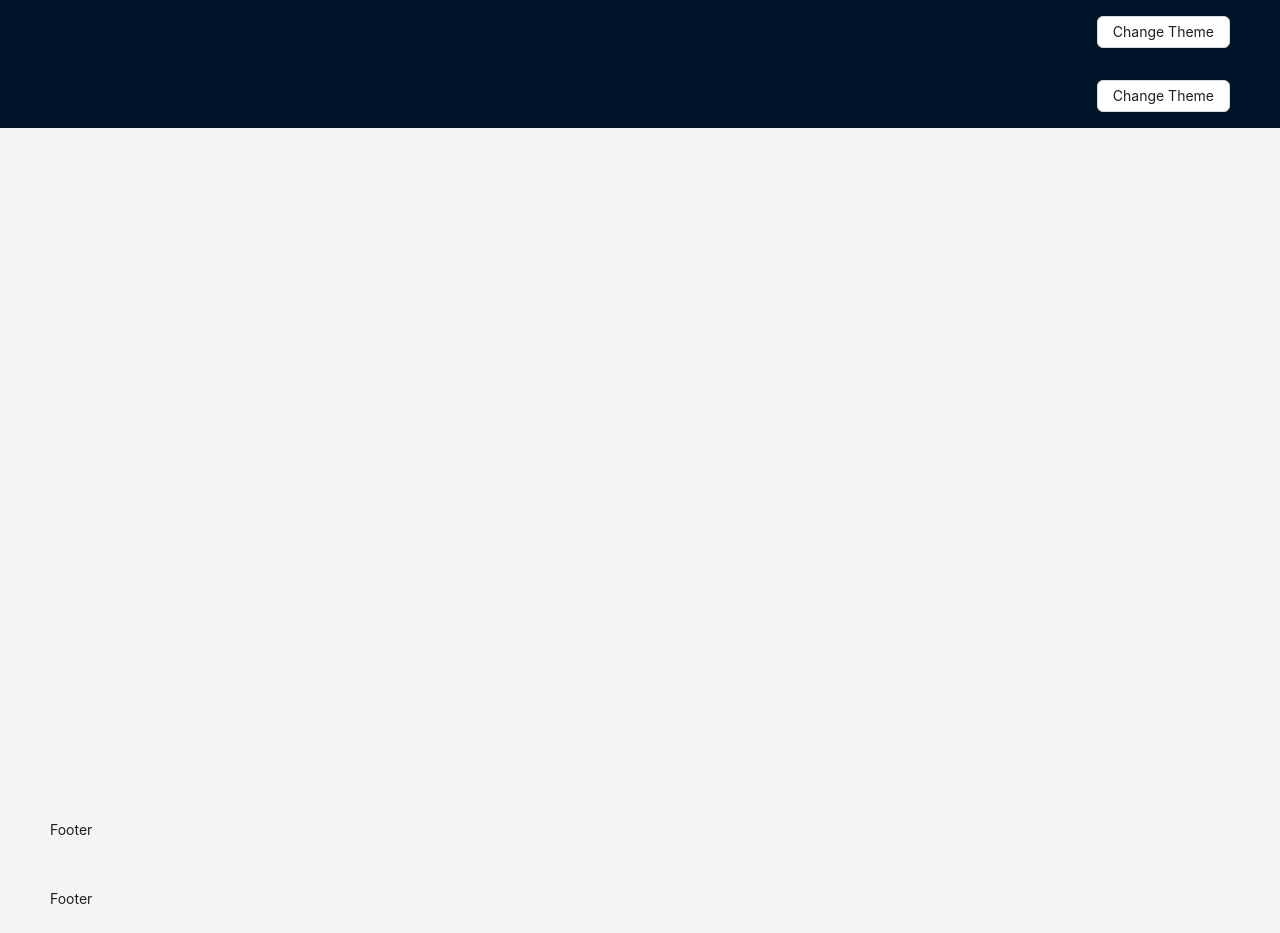
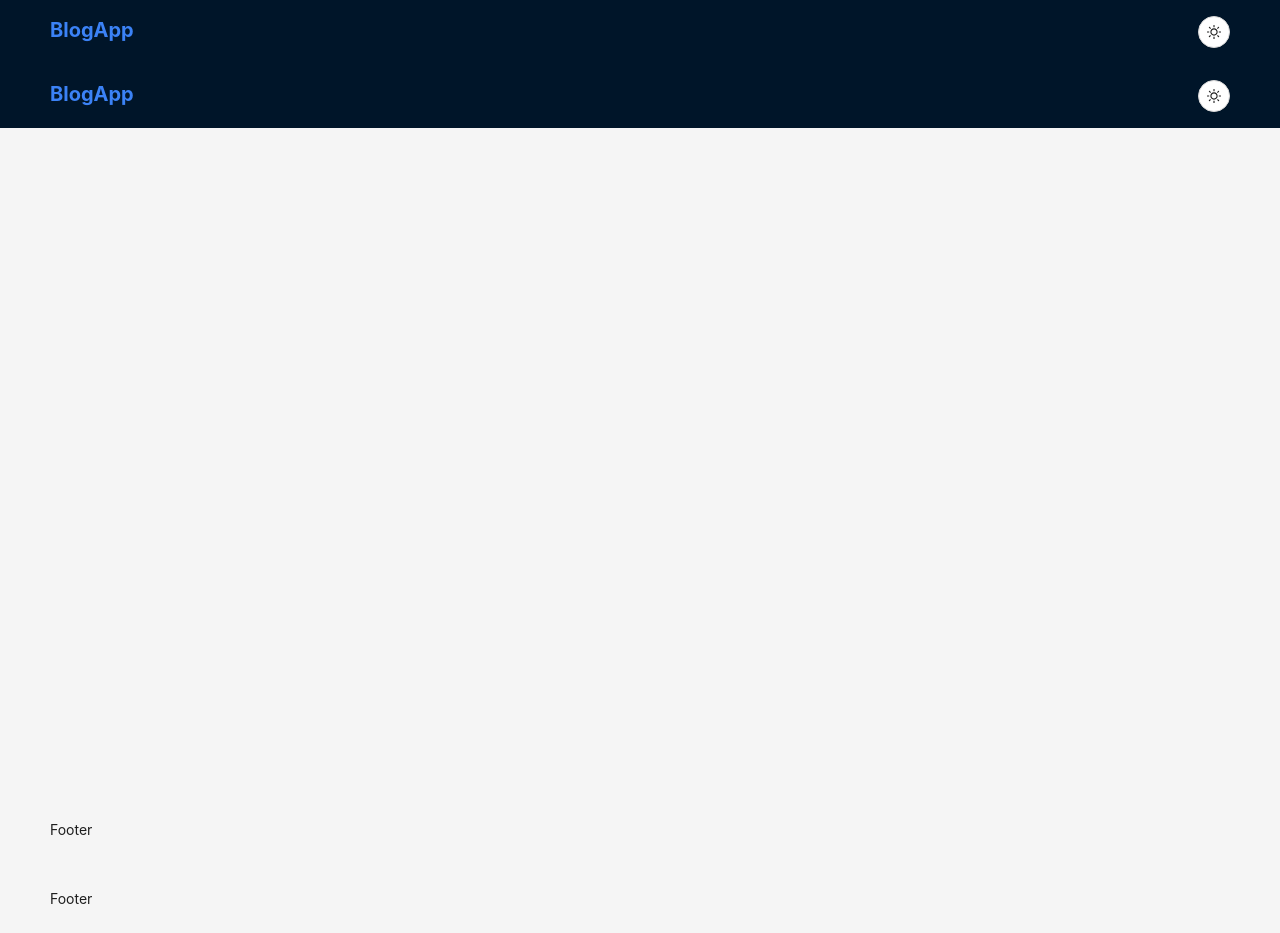
Before and after one commit to alfarell/synapsis-front-end-test, a Next.js app: page /layout in a window 1280 px wide. Built offline with nearby package versions, Linux system fonts and the light colour scheme.

Commit message:
feat(nav): update navbar header and theme action

```diff
--- a/src/components/Navbar.tsx
+++ b/src/components/Navbar.tsx
@@ -1,15 +1,41 @@
-import { useTheme } from '@/context/ThemeContext';
-import { Button, Layout } from 'antd';
+import { Themes, useTheme } from '@/context/ThemeContext';
+import { Button, Layout, Tooltip } from 'antd';
+import { SunOutlined, MoonOutlined } from '@ant-design/icons';
+import { useRouter } from 'next/navigation';
 
 const { Header } = Layout;
 
 const Navbar = () => {
-  const { toggleTheme } = useTheme();
+  const router = useRouter();
+  const { currentTheme, toggleTheme } = useTheme();
 
   return (
-    <Header className='flex items-center justify-between sticky top-0 z-10'>
-      <div className='demo-logo' />
-      <Button onClick={() => toggleTheme()}>Change Theme</Button>
+    <Header className='flex items-center justify-center sticky top-0 z-10'>
+      <div className='container flex items-center justify-between'>
+        <div id='logo'>
+          <span
+            className='text-blue-500 font-bold text-xl cursor-pointer select-none'
+            onClick={() => router.push('/')}
+          >
+            BlogApp
+          </span>
+        </div>
+        <div id='actions'>
+          <Tooltip title='Change theme'>
+            <Button
+              shape='circle'
+              onClick={() => toggleTheme()}
+              icon={
+                currentTheme === Themes.light ? (
+                  <SunOutlined />
+                ) : (
+                  <MoonOutlined />
+                )
+              }
+            />
+          </Tooltip>
+        </div>
+      </div>
     </Header>
   );
 };
--- a/src/context/ThemeContext.tsx
+++ b/src/context/ThemeContext.tsx
@@ -6,17 +6,19 @@ import React, {
 } from 'react';
 import { ConfigProvider, theme, type ThemeConfig } from 'antd';
 
-type ThemeContexttype = {
+export enum Themes {
+  light,
+  dark
+}
+export type ThemeContexttype = {
+  currentTheme: Themes;
   toggleTheme: Function;
 };
 const ThemeContext = createContext<ThemeContexttype>({
+  currentTheme: Themes.light,
   toggleTheme: () => {}
 });
 
-enum Themes {
-  light,
-  dark
-}
 const initThemeConfig: ThemeConfig = {
   token: {}
 };
@@ -31,7 +33,7 @@ export const ThemeProvider: React.FC<PropsWithChildren> = ({ children }) => {
   };
 
   return (
-    <ThemeContext.Provider value={{ toggleTheme }}>
+    <ThemeContext.Provider value={{ currentTheme, toggleTheme }}>
       <ConfigProvider
         theme={{
           ...initThemeConfig,
```
